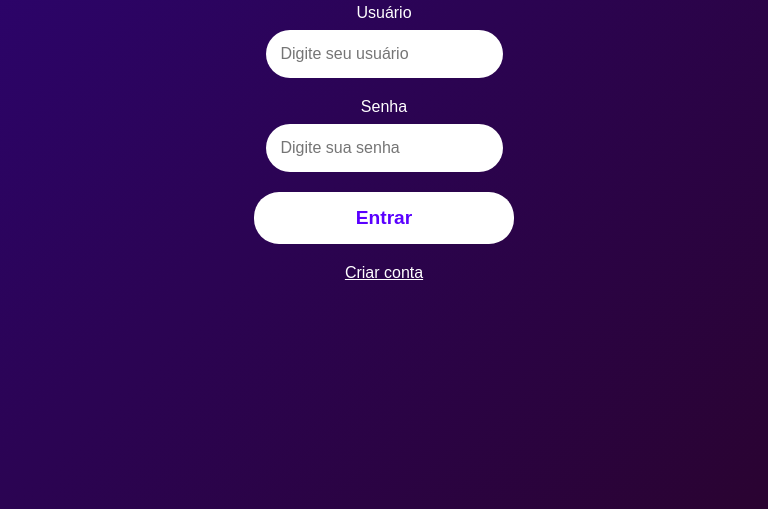
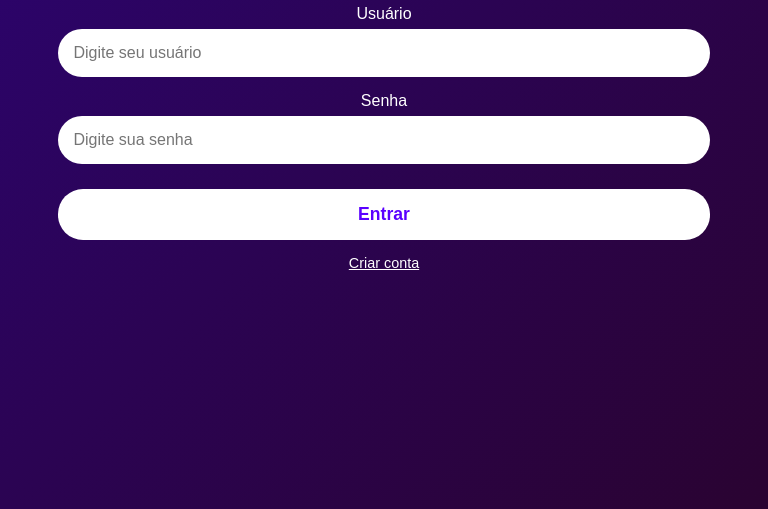
Before and after one commit to School-mapping/app-web-school-mapping, a website: page public/login.html in a window 768 px wide. Shown: the part 291-800 px from the top of the page. Drawn offline with Linux system fonts and the light colour scheme.

Commit message:
Adicionando responsividade - Login

```diff
--- a/public/css/cadastro.css
+++ b/public/css/cadastro.css
@@ -7,6 +7,8 @@
 
 body, html {
   height: 100%;
+  background: linear-gradient(135deg, #2c0475, #2a0331);
+
   overflow-y: hidden;
 }
 
@@ -74,34 +76,52 @@ body, html {
 
  /* Responsividade - Ipads */
 @media (min-width: 768px) and (max-width: 1024px) {
-   .container{
+  .container {
     flex-direction: column;
     align-items: center;
     justify-content: center;
-        padding: 23px;
+    padding: 30px;
     height: auto;
   }
 
-.secao-cadastro{
+  .secao-cadastro {
     width: 100%;
-    max-width: 400px;
+    max-width: 650px;
+    padding: 20px;
     text-align: center;
   }
-.secao-cadastro h1{
+
+  .secao-cadastro h1 {
+    font-size: 2rem;
+    white-space: normal;
+    margin-bottom: 20px;
+  }
+
+  .secao-cadastro p {
+    font-size: 1.1rem;
+    margin-bottom: 20px;
+  }
+
+  .input_cadastro input {
     font-size: 1rem;
-     white-space: nowrap;/*
-    se usar ele, não vai quebrar a linha - ver com o grupo */
+    padding: 14px;
+  }
 
+  button {
+    font-size: 1.1rem;
+    padding: 14px;
   }
-.secao-cadastro p{
-    font-size: 1rem;
+
+  .secao-cadastro a {
+    font-size: 0.9rem;
+    margin-top: 15px;
   }
-.secao-imagem{
+
+  .secao-imagem {
     display: none !important;
   }
+}
 
-
-}
 
 
 .secao-cadastro {
--- a/public/css/login.css
+++ b/public/css/login.css
@@ -8,6 +8,7 @@
 body, html {
   height: 100%;
   background: linear-gradient(135deg, #2c0475, #2a0331);
+  overflow-y: hidden;
 
 }
 
@@ -92,35 +93,112 @@ button:hover {
   text-align: center;
 }
 
+/* Responsividade - Ipads */
+@media (min-width: 768px) and (max-width: 1024px) {
+  @media (min-width: 768px) and (max-width: 1024px) {
+  .container {
+    justify-content: center;
+    align-items: center;
+  }
+
+  .secao-cadastro {
+    max-width: 700px;
+    width: 100%;
+    padding: 40px;
+    display: flex;
+    text-align: center;
+    flex-direction: column;
+    align-items: center;
+    justify-content: center;
+  }
+
+  .input_cadastro {
+    width: 100%;
+    margin-bottom: 20px;
+  }
+
+  .input_cadastro input {
+    width: 100%;
+    padding: 16px;
+    font-size: 1rem;
+    border-radius: 30px;
+  }
+
+  button {
+    width: 100%;
+    padding: 16px;
+    font-size: 1.1rem;
+    border-radius: 30px;
+    margin-top: 10px;
+  }
+
+  .secao-imagem {
+    display: none !important;
+  }
+}
+
+}
+
+
 /* Responsividade - mobile */
 @media (max-width: 768px) {
   .container {
+    display: flex;
     flex-direction: column;
+    justify-content: center;
     align-items: center;
-    justify-content: center;
-    padding: 23px;
-    display: flex;
-    height: 100%;
+    padding: 20px;
+    min-height: 100vh;
   }
 
   .secao-imagem {
-    display: none;
+    display: none !important;
   }
 
   .secao-cadastro {
     width: 100%;
-    max-width: 400px;
+    max-width: 90vw;
+    padding: 20px;
     text-align: center;
+    display: flex;
+    flex-direction: column;
+    align-items: center;
     justify-content: center;
-    align-items: center;
   }
 
   .secao-cadastro h1 {
     font-size: 2rem;
+    margin-bottom: 20px;
+    white-space: normal;
+  }
 
+  .input_cadastro {
+    width: 100%;
+    margin-bottom: 15px;
   }
 
   .input_cadastro p {
     font-size: 1rem;
+    margin-bottom: 6px;
+  }
+
+  .input_cadastro input {
+    width: 100%;
+    padding: 15px;
+    font-size: 1rem;
+    border-radius: 25px;
+  }
+
+  button {
+    width: 100%;
+    padding: 15px;
+    font-size: 1.1rem;
+    border-radius: 25px;
+  }
+
+  .secao-cadastro a {
+    font-size: 0.9rem;
+    margin-top: 15px;
+    display: block;
   }
 }
```
Lines whose indentation alone changed are shown as unchanged.
